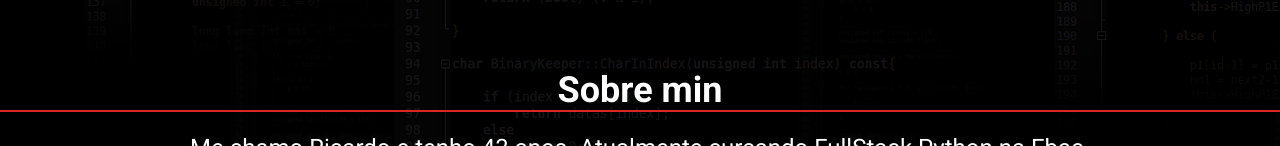
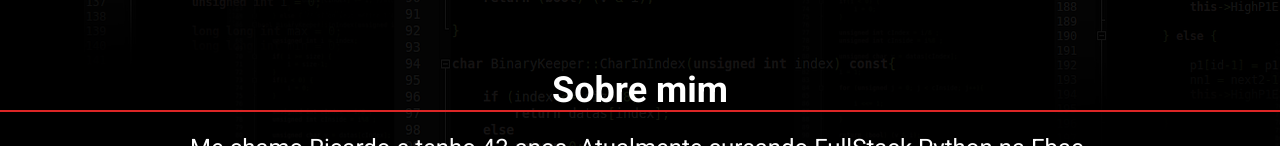
Before and after one commit to cardrocha/Portfolio_developer, a Next.js app: page / in a window 1280 px wide. Shown: the part 654-800 px from the top of the page. Built offline with nearby package versions, Linux system fonts and the light colour scheme.

Commit message:
refactor: section about

```diff
--- a/src/components/About.tsx
+++ b/src/components/About.tsx
@@ -4,7 +4,7 @@ const About = () => {
   return (
     <section id="about" className="container mx-auto">
       <h2 className="text-4xl text-white text-center mt-96 font-semibold border-b-2 border-red-600">
-        Sobre min
+        Sobre mim
       </h2>
       <div className="flex w-[900px] mx-auto mt-5">
         <p className="text-white text-2xl text-center">
```
